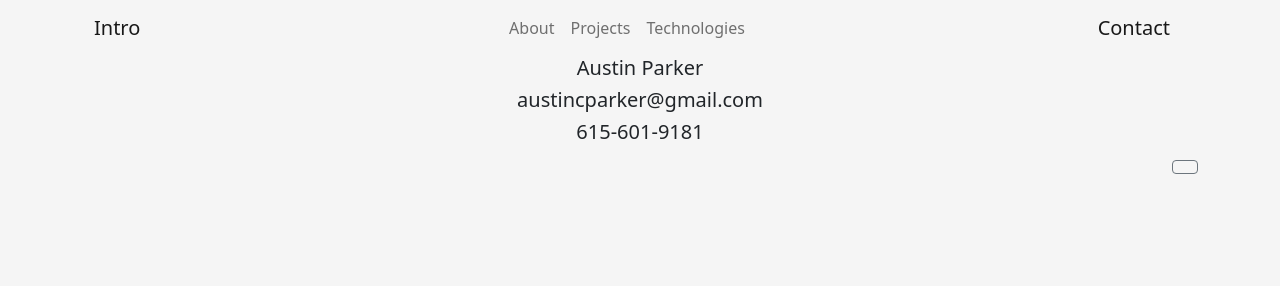
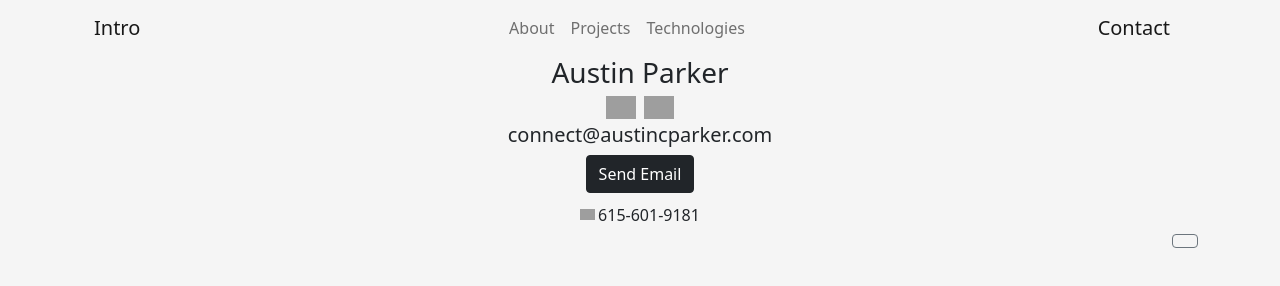
Before and after one commit to austincparker/Austin-Parker-Portfolio, a React app: page /contact in a window 1280 px wide. Built offline with nearby package versions, Linux system fonts and the light colour scheme; some packages are replaced by stand-ins of ours; no server answers; grey boxes are pictures that could not be loaded.

Commit message:
fixed intro & contact

```diff
--- a/src/styles/globals/index.scss
+++ b/src/styles/globals/index.scss
@@ -47,3 +47,12 @@ body {
   margin-bottom: 30px;
 }
 }
+
+.mobile-phone {
+vertical-align: middle;
+margin-right: 3px;
+}
+
+.mobile-text {
+vertical-align: middle;
+}
--- a/src/views/Contact.js
+++ b/src/views/Contact.js
@@ -4,9 +4,53 @@ import React from 'react';
 export default function Contact() {
   return (
     <div className="text-center">
-      <h5>Austin Parker</h5>
-      <h5>austincparker@gmail.com</h5>
-      <h5>615-601-9181</h5>
+      <h3 className="mb-0">Austin Parker</h3>
+      <div className="my-1">
+        <a
+          href="https://www.linkedin.com/in/austincparker"
+          target="_blank"
+          rel="noreferrer"
+        >
+          <img
+            className="mx-1"
+            src="https://cdn4.iconfinder.com/data/icons/colorful-guache-social-media-logos-1/159/social-media_linkedin-512.png"
+            alt="linkedin"
+            width="30px"
+          />
+        </a>
+        <a
+          href="https://www.github.com/austincparker"
+          target="_blank"
+          rel="noreferrer"
+        >
+          <img
+            className="mx-1"
+            src="https://cdn3.iconfinder.com/data/icons/colorful-guache-social-media-logos-1/159/social-media_GitHub-512.png"
+            alt="github"
+            width="30px"
+          />
+        </a>
+      </div>
+      <h5 className="mb-0">connect@austincparker.com</h5>
+      <button
+        className="btn btn-large btn-dark my-2"
+        type="button"
+        onClick={(e) => {
+          e.preventDefault();
+          window.open('mailto:connect@austincparker.com');
+        }}
+      >
+        Send Email
+      </button>
+      <div>
+        <img
+          className="mobile-phone"
+          src="https://cdn3.iconfinder.com/data/icons/streamline-icon-set-free-pack/48/Streamline-09-256.png"
+          alt="mobile"
+          width="15px"
+        />
+        <span className="mobile-text">615-601-9181</span>
+      </div>
       {/* <Button color="primary" onClick={() => console.warn('you clicked me')}>
         View My Resume
       </Button> */}
--- a/src/views/Home.js
+++ b/src/views/Home.js
@@ -9,7 +9,7 @@ export default function Home() {
       >
         <div className="col-md-6 prof-pic-circ">
           <img
-            src="../../../imgs/acp-1-white.png"
+            src="../../../imgs/acp-1-translucent.png"
             alt="austin-parker"
             className="prof-pic"
           />
```
Also changed, not shown: public/imgs/Austin-Trans-Bkg-2.png (deleted), public/imgs/acp-1-translucent.png (added), public/imgs/acp-1-white.png (deleted), public/imgs/austin-parker.jpg (deleted), public/imgs/home-studio.png (deleted).
